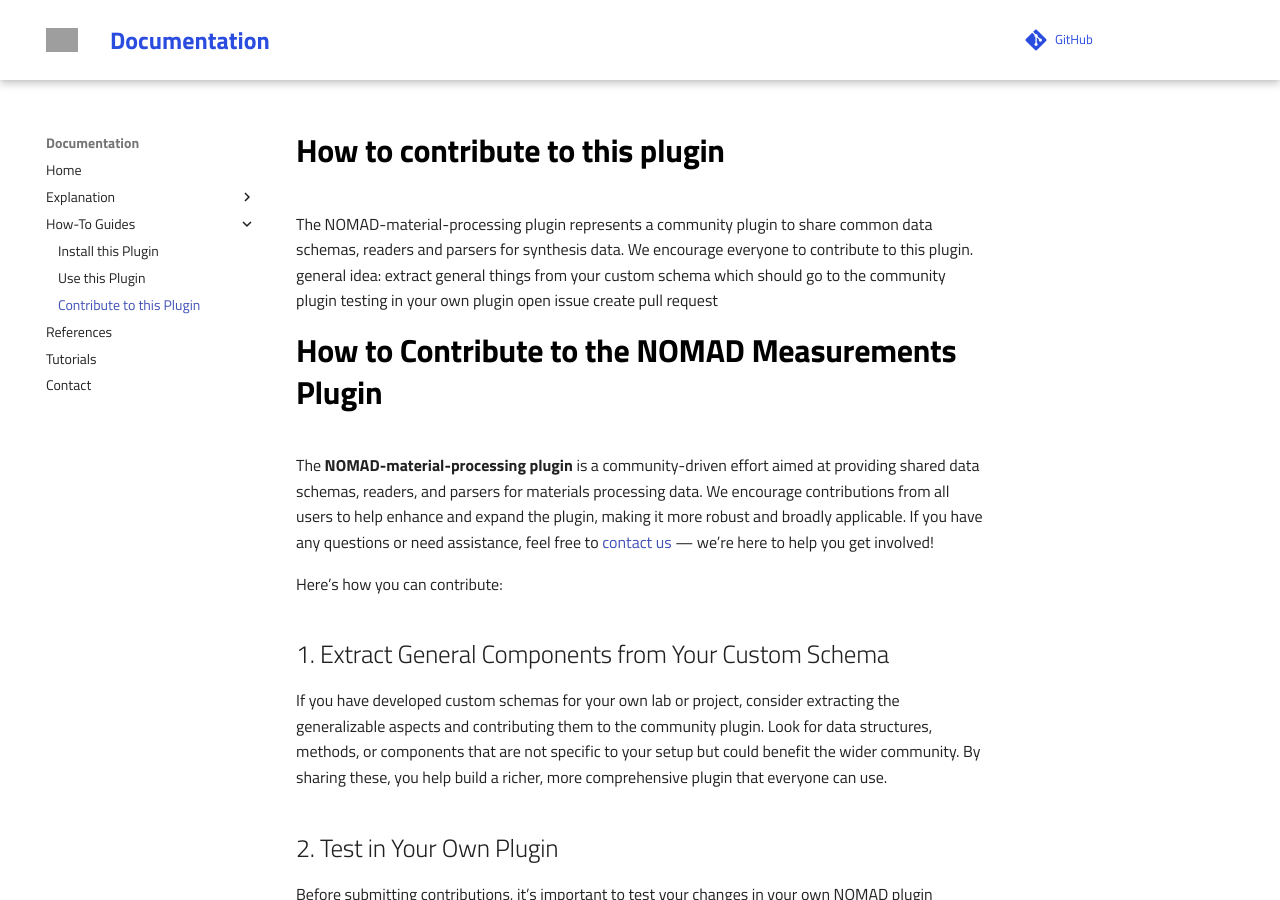
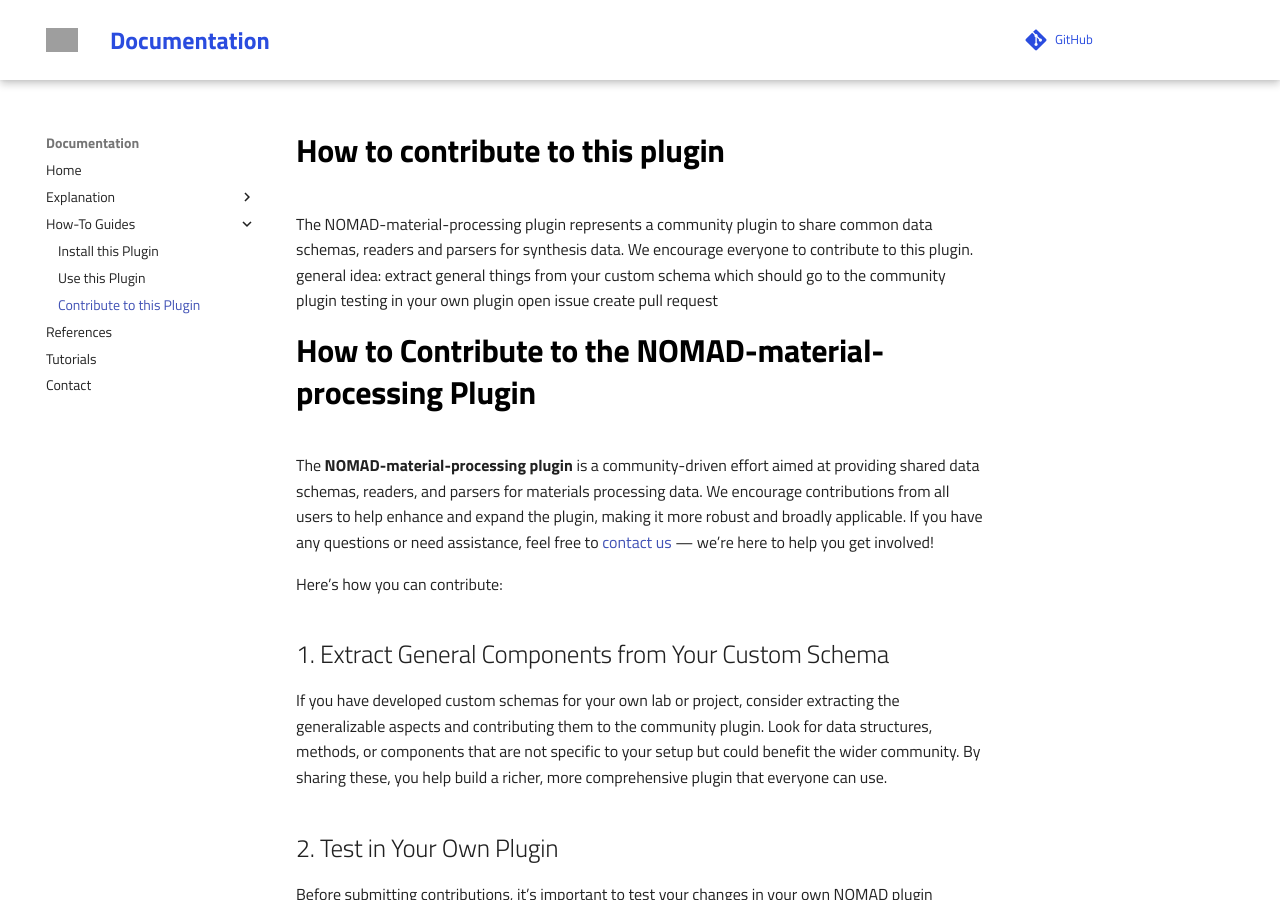
Before and after one commit to FAIRmat-NFDI/nomad-material-processing, an MkDocs documentation site: the page built from docs/how_to/develop.md, in a window 1280 px wide and 900 px high. Built offline with MkDocs 1.6.1 and Material for MkDocs 9.7.7, drawn with Linux system fonts in a browser that asks for light colours; comment, search, counter and statistics services are not loaded; grey boxes are pictures that could not be loaded.

Commit message:
fix typos in develop.md

```diff
--- a/docs/how_to/develop.md
+++ b/docs/how_to/develop.md
@@ -6,7 +6,7 @@ The NOMAD-material-processing plugin represents a community plugin to share comm
     open issue
     create pull request
 
-# How to Contribute to the NOMAD Measurements Plugin
+# How to Contribute to the NOMAD-material-processing Plugin
 
 The **NOMAD-material-processing plugin** is a community-driven effort aimed at providing shared data schemas, readers, and parsers for materials processing data. We encourage contributions from all users to help enhance and expand the plugin, making it more robust and broadly applicable. If you have any questions or need assistance, feel free to [contact us](../contact.md) — we’re here to help you get involved!
 
```
